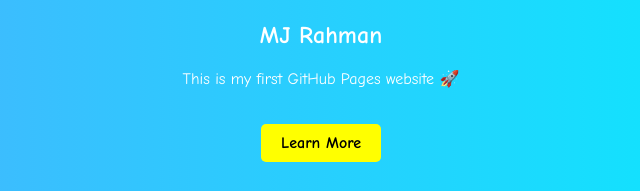
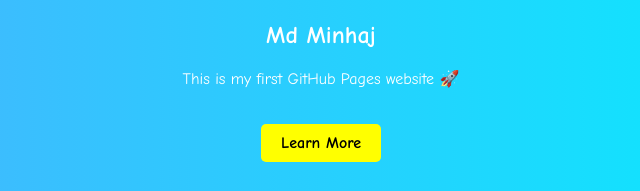
Before and after one commit to tomandjerrysm78-arch/MJ, a plain HTML site: page index.html in a window 1280 px wide. Shown: the part 489-680 px from the top of the page, 319-959 px from the left. Drawn offline with Linux system fonts and the light colour scheme.

Commit message:
Update index.html

```diff
--- a/index.html
+++ b/index.html
@@ -58,7 +58,7 @@
     <h1>Welcome to My Website 🎉</h1>
     <img src="Picsart_25-08-06_18-37-36-650.jpg" alt="MJ Photo"
          style="width:200px;border-radius:50%;border:4px solid white;">
-    <h2>MJ Rahman</h2>
+    <h2>Md Minhaj</h2>
     <p>This is my first GitHub Pages website 🚀</p>
     <a href="about.html" class="btn">Learn More</a>
   </section>
```
